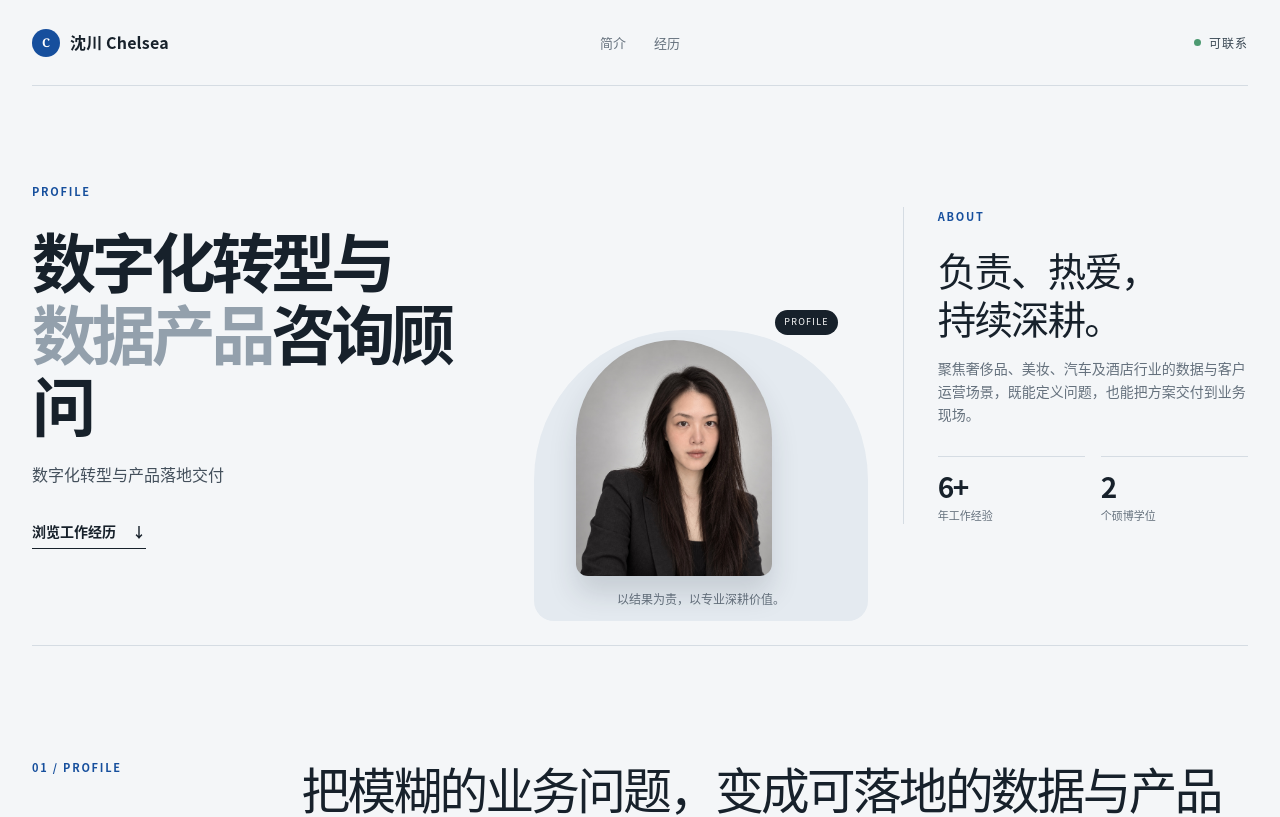
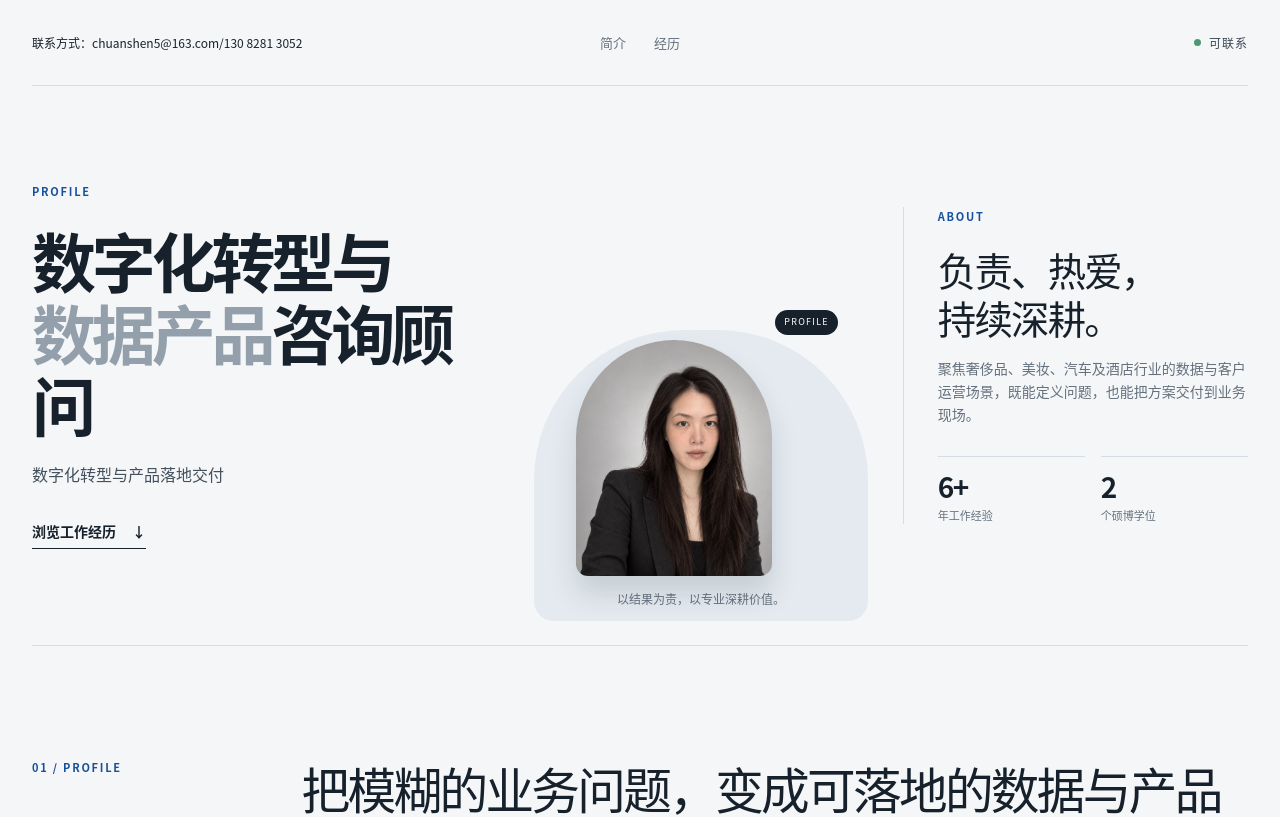
Before and after one commit to chelsea515/chelseashen_d, a Next.js app: page / in a window 1280 px wide. Shown: the top 817 px of the page. Built offline with nearby package versions, Linux system fonts and the light colour scheme.

Commit message:
feat: surface contact details in header

```diff
--- a/app/globals.css
+++ b/app/globals.css
@@ -36,6 +36,9 @@ main { overflow: hidden; }
 }
 .wordmark { display: inline-flex; align-items: center; gap: 10px; width: fit-content; font-weight: 650; text-decoration: none; letter-spacing: .01em; }
 .wordmark-dot { width: 28px; height: 28px; border-radius: 50%; display: grid; place-items: center; background: var(--blue); color: #fff; font-size: 12px; font-family: Georgia, serif; }
+.contact-details { gap: 0; font-size: 12px; font-weight: 500; letter-spacing: 0; white-space: nowrap; }
+.contact-details a { text-decoration: none; }
+.contact-details a:hover { color: var(--blue); }
 nav { display: flex; gap: 28px; font-size: 13px; color: var(--muted); }
 nav a { text-decoration: none; }
 nav a:hover { color: var(--blue); }
@@ -146,6 +149,7 @@ button:focus-visible, a:focus-visible { outline: 3px solid #8eb2e4; outline-offs
 }
 @media (max-width: 620px) {
   .site-header, .hero, .section, footer { width: calc(100% - 32px); }
+  .contact-details { font-size: 10px; }
   .availability { font-size: 11px; }
   .hero { grid-template-columns: 1fr; padding: 58px 0 48px; }
   .hero h1 { font-size: 45px; }
--- a/app/page.tsx
+++ b/app/page.tsx
@@ -282,10 +282,12 @@ export default function Home() {
   return (
     <main>
       <header className="site-header">
-        <a className="wordmark" href="#top" aria-label="返回页面顶部">
-          <span className="wordmark-dot">C</span>
-          <span>沈川 Chelsea</span>
-        </a>
+        <div className="wordmark contact-details" aria-label="联系方式">
+          <span>联系方式：</span>
+          <a href="mailto:chuanshen5@163.com">chuanshen5@163.com</a>
+          <span> / </span>
+          <a href="tel:+8613082813052">130 8281 3052</a>
+        </div>
         <nav aria-label="页面导航">
           <a href="#profile">简介</a>
           <a href="#experience">经历</a>
```
Also changed, not shown: 1 other file (tests, documents, lock files or other folders).
